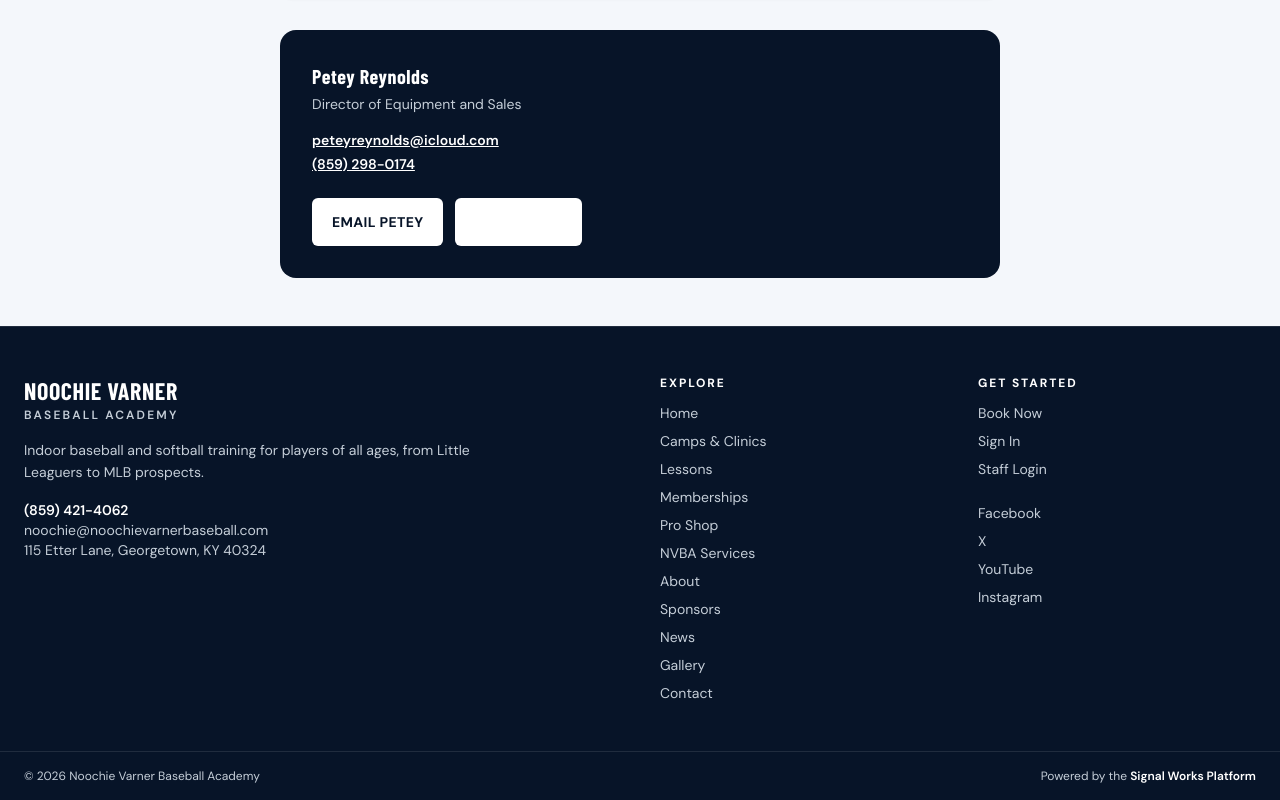
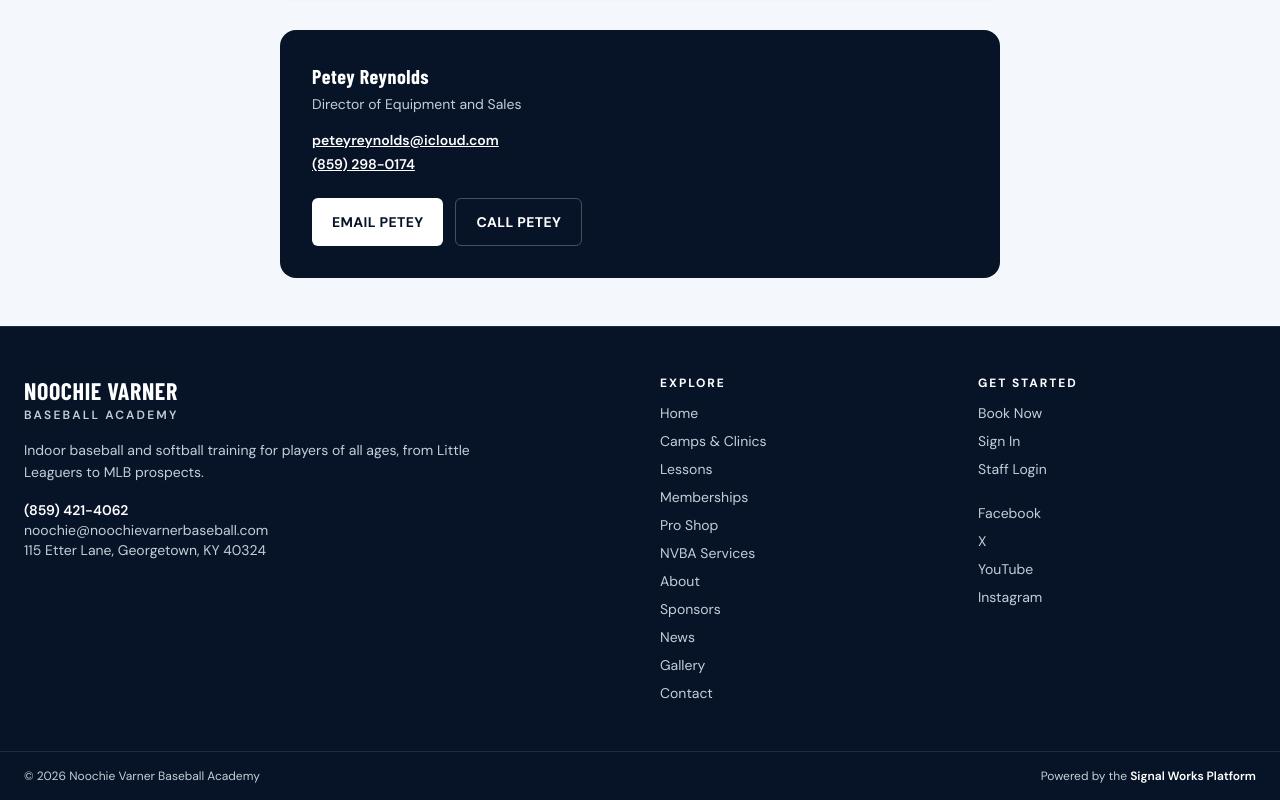
Before and after one commit to darnold5000/noochievarner, a Next.js app: page /pro-shop in a window 1280 px wide. Shown: the part 2399-3199 px from the top of the page. Built offline with nearby package versions, Linux system fonts and the light colour scheme; no server answers.

Commit message:
text fix

```diff
--- a/src/app/pro-shop/page.tsx
+++ b/src/app/pro-shop/page.tsx
@@ -2,7 +2,7 @@ import Image from "next/image";
 import CopyAccessCode from "@/components/CopyAccessCode";
 import { PRO_SHOP, STORES } from "@/content/site";
 import { createPageMetadata } from "@/lib/seo";
-import { btnOnDark, btnOutline, btnPrimary } from "@/lib/styles";
+import { btnGhost, btnOnDark, btnPrimary } from "@/lib/styles";
 
 export const metadata = createPageMetadata({
   title: "Pro Shop",
@@ -194,7 +194,7 @@ export default function ProShopPage() {
             <a href={contact.emailHref} className={`${btnOnDark} w-full sm:w-auto`}>
               Email Petey
             </a>
-            <a href={contact.phoneHref} className={`${btnOutline} w-full border-white/30 bg-transparent text-white hover:border-white hover:bg-white/10 sm:w-auto`}>
+            <a href={contact.phoneHref} className={`${btnGhost} w-full sm:w-auto`}>
               Call Petey
             </a>
           </div>
```
